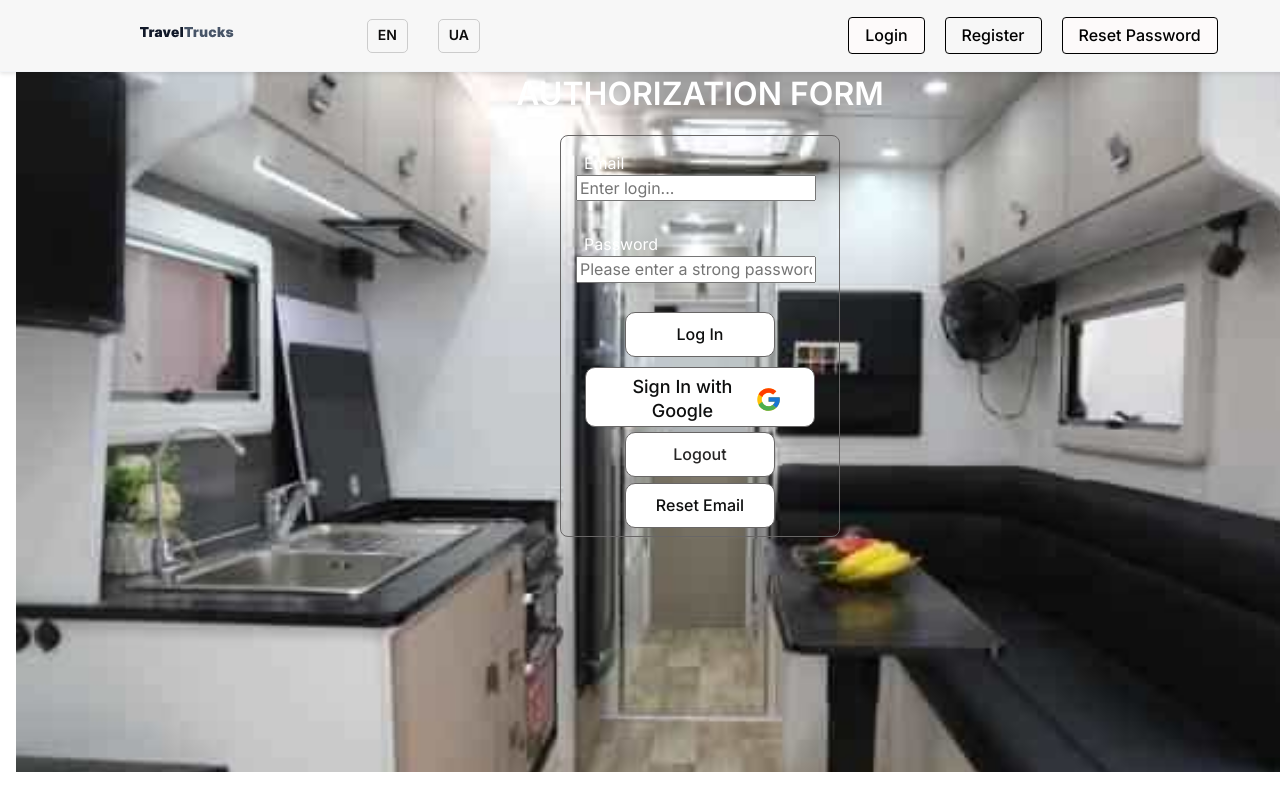
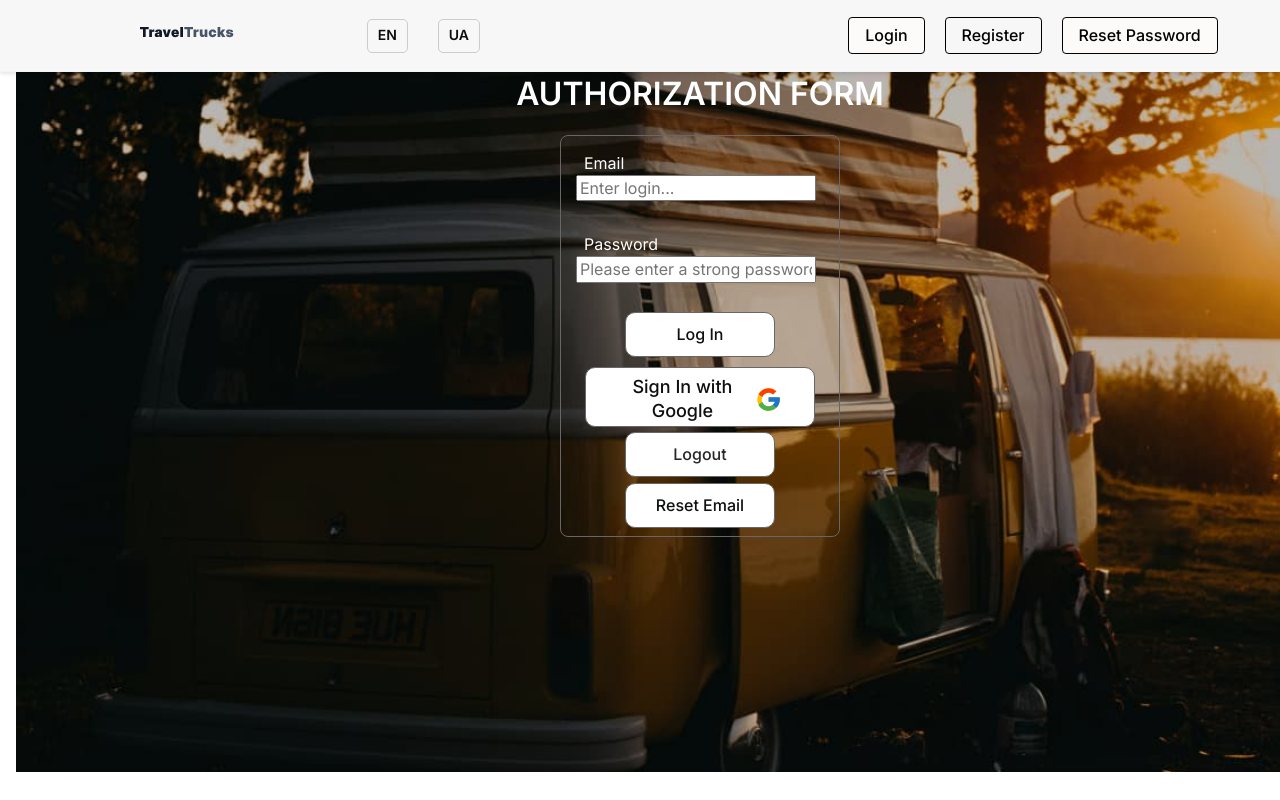
Before and after one commit to Olexandr-L45D/Track-Rental_Auth_React_TS, a React (Vite) app: page /login in a window 1280 px wide. Shown: the top 800 px of the page. Built offline with nearby package versions, Linux system fonts and the light colour scheme.

Commit message:
add new effect and cheng image

```diff
--- a/src/components/App/App.tsx
+++ b/src/components/App/App.tsx
@@ -89,9 +89,16 @@ useEffect(() => {
   }
 
   // 🟢 Якщо користувач залогінений, але ще не в каталозі – перенаправляємо
-  if (isLoggedIn && location.pathname !== "/catalog") {
-    console.log("🚀 Redirecting to /catalog");
-    setTimeout(() => navigate("/catalog", { replace: true }), 100);
+  // if (isLoggedIn && location.pathname !== "/catalog") {
+  //   console.log("🚀 Redirecting to /catalog");
+  //   // setTimeout(() => navigate("/catalog", { replace: true }), 100);
+  //   navigate("/catalog", { replace: true });
+  // }
+
+      if (isLoggedIn && isRefreshing) {
+      console.log("🚀 Redirecting to login");
+      navigate("/catalog", { replace: true });
+    return;
   }
 
 }, [accessToken, isLoggedIn, isRefreshing, dispatch, navigate, location.pathname]);
--- a/src/pages/LoginPage/LoginPage.module.css
+++ b/src/pages/LoginPage/LoginPage.module.css
@@ -109,7 +109,7 @@ button.active {
 .background {
     min-height: calc(100vh - 56px);
     overflow: hidden;
-    background-image: url('../../images/Kitchen_IMG_8031.jpg');
+    background-image: url('../../images/Picture.jpg');
     background-repeat: no-repeat, no-repeat;
     background-size: 100%, 280px 210px;
 
```
